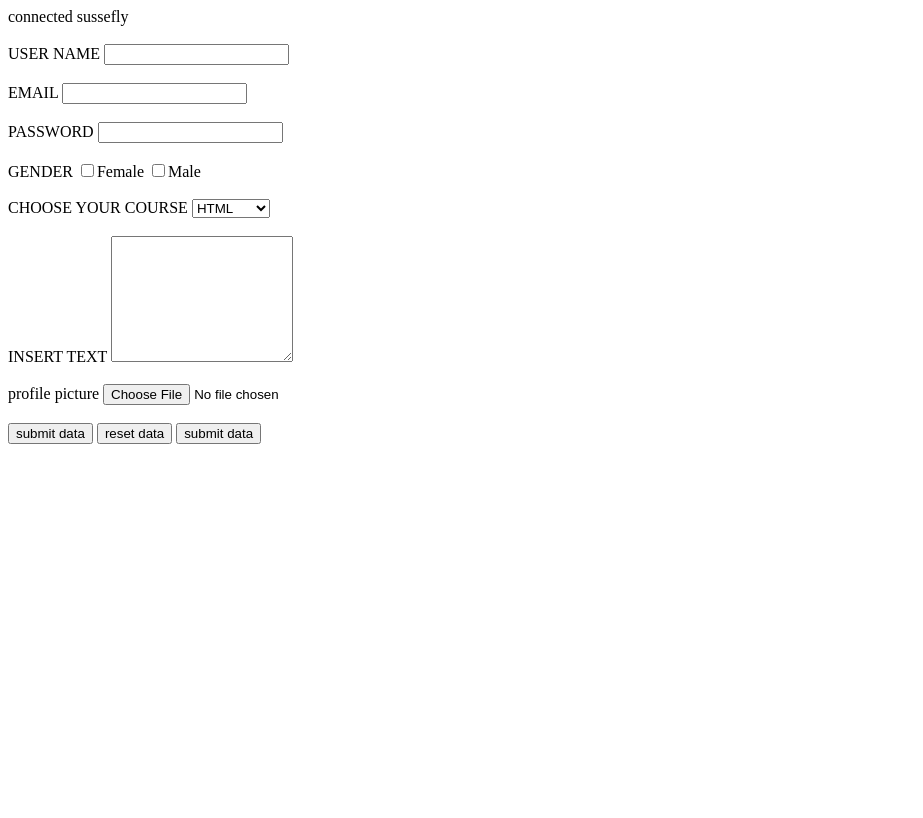
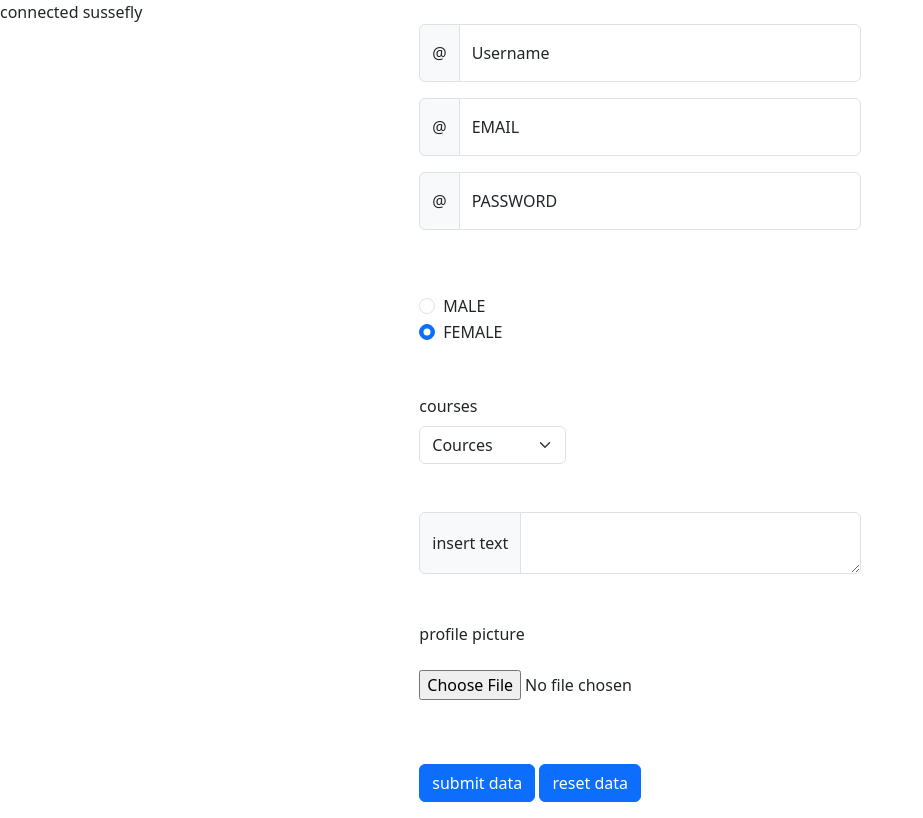
Before and after one commit to doaa-teq/Backend, a PHP site: page /FORM_DATA.php in a window 1280 px wide. Shown: the whole page, without its empty margins (0-923 px from the left). Before the commit the page ends 444 px from the top, so only its background shows below. Run offline with PHP 8.4, Linux system fonts and the light colour scheme; some libraries are stand-ins or nearby versions.

Commit message:
Add files via upload

```diff
--- a/FORM_DATA.php
+++ b/FORM_DATA.php
@@ -7,36 +7,72 @@ include('./dbconnection.php');
     <meta charset="UTF-8">
     <meta name="viewport" content="width=device-width, initial-scale=1.0">
     <title>registration form</title>
+    <link rel="stylesheet" href="./bootstrap-5.3.2-dist/css/bootstrap.css">
 </head>
 <body>
+   <div class="container">
+    <div class="row justify-content-md-center">
+      <div class="col-md-auto">
+  <form action="welcome.php" method="post">
+  <div class="input-group mb-3">
+  <span class="input-group-text">@</span>
+  <div class="form-floating">
+    <input type="text" class="form-control" id="floatingInputGroup1" placeholder="Username" name="Username">
+    <label for="floatingInputGroup1">Username</label>
+  </div>
+</div>
+<div class="input-group mb-3">
+  <span class="input-group-text">@</span>
+  <div class="form-floating">
+    <input type="email" class="form-control" id="floatingInputGroup1" placeholder="EMAIL" name="EMAIL">
+    <label for="floatingInputGroup1">EMAIL</label>
+  </div>
+</div>
+<div class="input-group mb-3">
+  <span class="input-group-text">@</span>
+  <div class="form-floating">
+    <input type="password" class="form-control" id="floatingInputGroup1" placeholder="PASSWORD" name="PASSWORD">
+    <label for="floatingInputGroup1">PASSWORD</label>
+  </div>
+</div>
+<br> <br>
+<div class="form-check">
+  <input class="form-check-input" type="radio" name="GENDER" id="flexRadioDefault1">
+  <label class="form-check-label" for="flexRadioDefault1">
+    MALE
+  </label>
+</div>
+<div class="form-check">
+  <input class="form-check-input" type="radio" name="GENDER" id="flexRadioDefault2" checked>
+  <label class="form-check-label" for="flexRadioDefault2">
+    FEMALE
+  </label>
+</div>
+<br><br>
+<div class="col-md-4">
+    <label for="inputState" class="form-label">courses</label>
+    <select id="inputState" class="form-select">
+      <option selected>Cources</option>
+      <option>HTML</option>
+      <option>PHP</option>
+      <option>PYTHON</option>
+    </select>
+  </div>
+  <br><br>
+    <div class="input-group">
+    <span class="input-group-text">insert text</span>
+    <textarea class="form-control" aria-label="insert text"></textarea>
+    </div>
+    <br> <br>
+    <div class="row mb-3">
+    <label for="profile">profile picture</label>
     <br><br>
-  <form action="welcome.php" method="post">
-    <label for="user_ name">USER NAME</label>
-    <input type="text" id="user_ name" name="user_ name"> <br><br>
-    <label for="email">EMAIL</label>
-    <input type="email" id="email" name="email"><br><br>
-    <label= for="password">PASSWORD</label>
-    <input type="passeword" id="password" name="password"><br><br>
-
-    <label for="gender">GENDER</label>
-    <input type="checkbox" id="gender" value="female">Female
-    <input type="checkbox" id="gender" value="male">Male
-    <br><br>
-    <label for="courses">CHOOSE YOUR COURSE</label>
-    <select id="courses" name="courses">
-        <option value="html">HTML</opion>
-        <option value="php">PHP</option>
-        <option value="python">PYTHON</option>
-    </select>
-    <br><br>
-    <label for="comment">INSERT TEXT</label>
-    <textarea rows="8" cols="20"></textarea>
-    <br><br>
-    <label for="profile">profile picture</label>
-    <input type="file" id="profile"><br><br>
-    <input type="submit" value="submit data">
-    <input type="reset" value="reset data">
-    <button type="submit">submit data</button>
+    <input type="file" id="profile">
+    </div>
+    <br> <br>
+    <input type="submit" value="submit data" name="send"  class="btn btn-primary">
+    <input type="reset" value="reset data"  class="btn btn-primary">
+    <script src="./bootstrap-5.3.2-dist/js/bootstrap.min.js"></script>
   </form>
 </body>
 </html>
```
Also changed, not shown: insert_data.php (added, +17 -0 lines).
